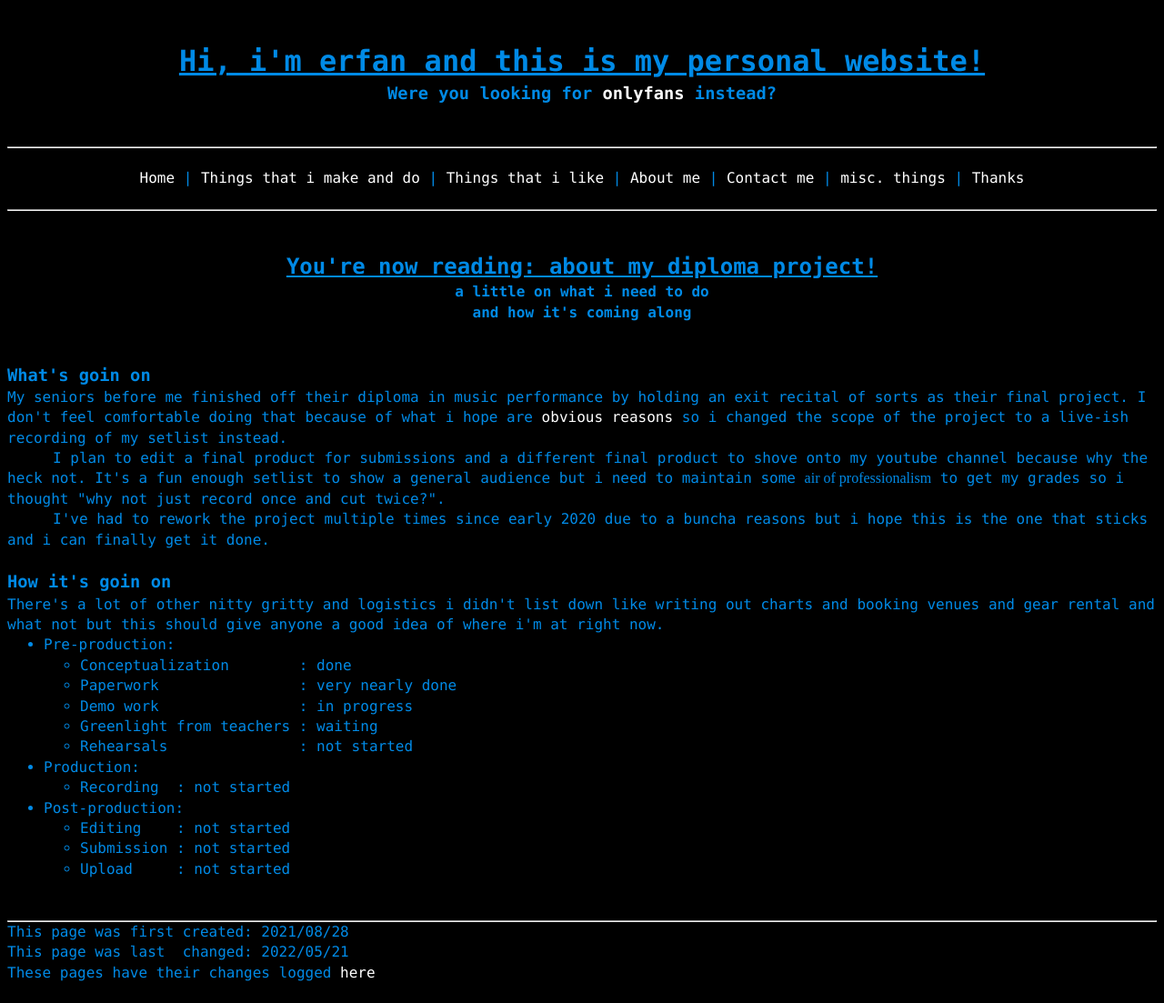
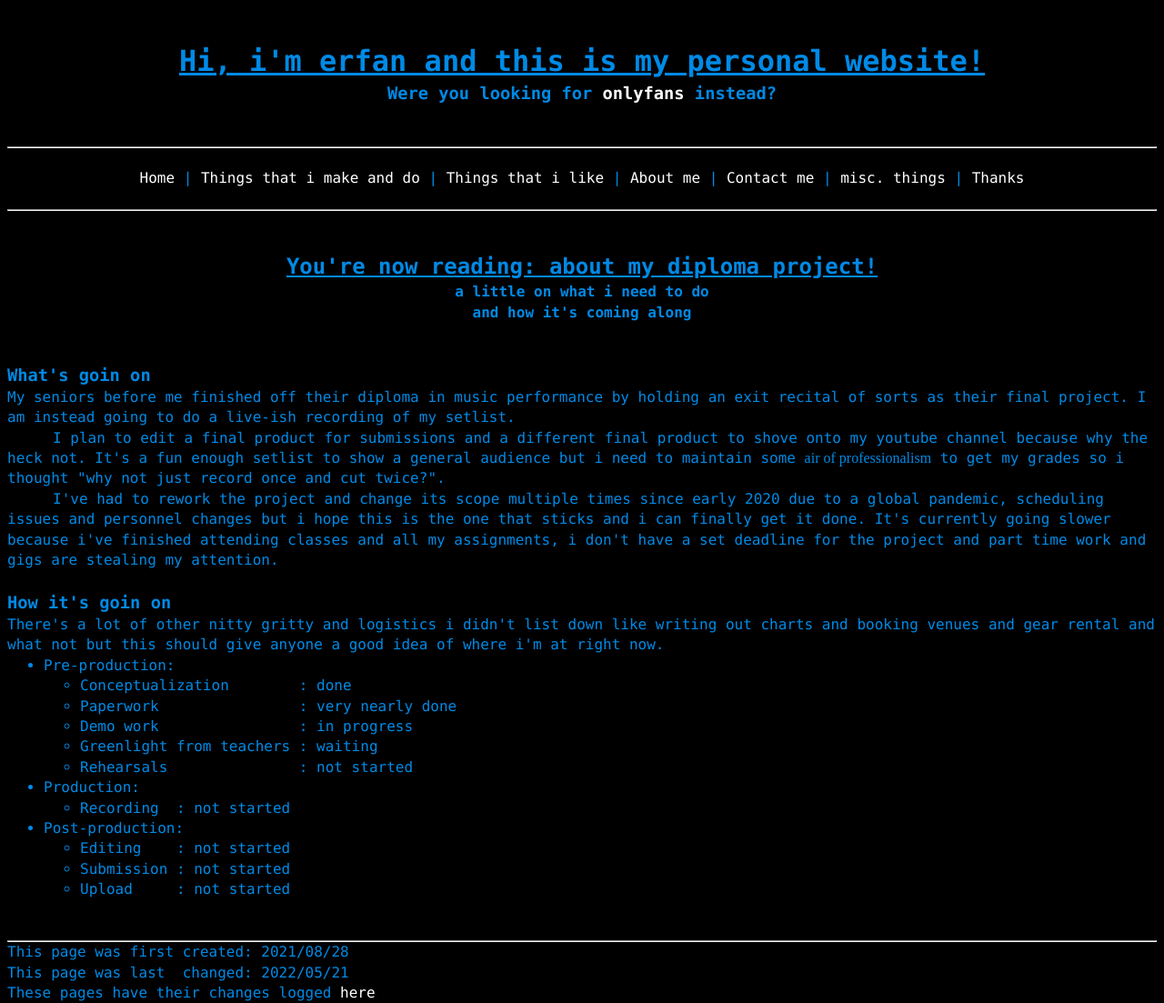
Before and after one commit to a-erfan-aa/a-erfan-aa.github.io, a Jekyll site: the page built from things-i-make/diploma.html, in a window 1280 px wide. Shown: the whole page at 91% size. Built offline with Jekyll 4.4.1, drawn with Linux system fonts in a browser that asks for light colours; before the commit the page ends 1081 px from its top, so only the background shows below that.

Commit message:
Update diploma.html
Also update lastChanged

```diff
--- a/things-i-make/diploma.html
+++ b/things-i-make/diploma.html
@@ -17,9 +17,9 @@ lastChanged: 2022/05/21
 <!-- diploma overview -->
 <div>
 	<h3>What's goin on</h3>
-	<p>My seniors before me finished off their diploma in music performance by holding an exit recital of sorts as their final project. I don't feel comfortable doing that because of what i hope are <a href="https://en.wikipedia.org/wiki/COVID-19_pandemic">obvious reasons</a> so i changed the scope of the project to a live-ish recording of my setlist instead.</p>
+	<p>My seniors before me finished off their diploma in music performance by holding an exit recital of sorts as their final project. I am instead going to do a live-ish recording of my setlist.</p>
     <p style="text-indent: 50px;">I plan to edit a final product for submissions and a different final product to shove onto my youtube channel because why the heck not. It's a fun enough setlist to show a general audience but i need to maintain some <span style="font-family: 'Times New Roman', Times, serif;">air of professionalism</span> to get my grades so i thought "why not just record once and cut twice?".</p>
-    <p style="text-indent: 50px;">I've had to rework the project multiple times since early 2020 due to a buncha reasons but i hope this is the one that sticks and i can finally get it done.</p>
+    <p style="text-indent: 50px;">I've had to rework the project and change its scope multiple times since early 2020 due to a global pandemic, scheduling issues and personnel changes but i hope this is the one that sticks and i can finally get it done. It's currently going slower because i've finished attending classes and all my assignments, i don't have a set deadline for the project and part time work and gigs are stealing my attention.</p>
 </div>
 
 <br>
```
